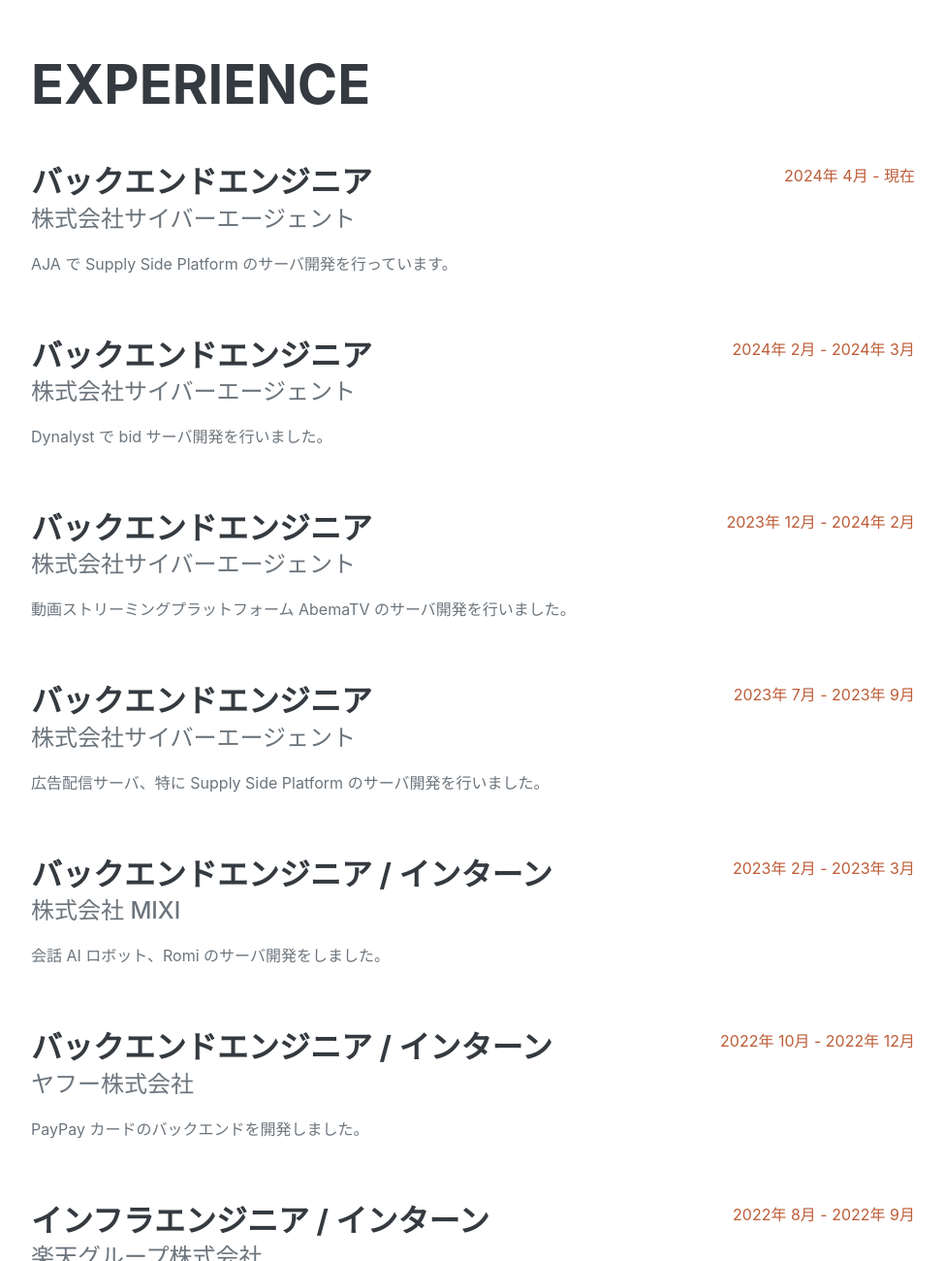
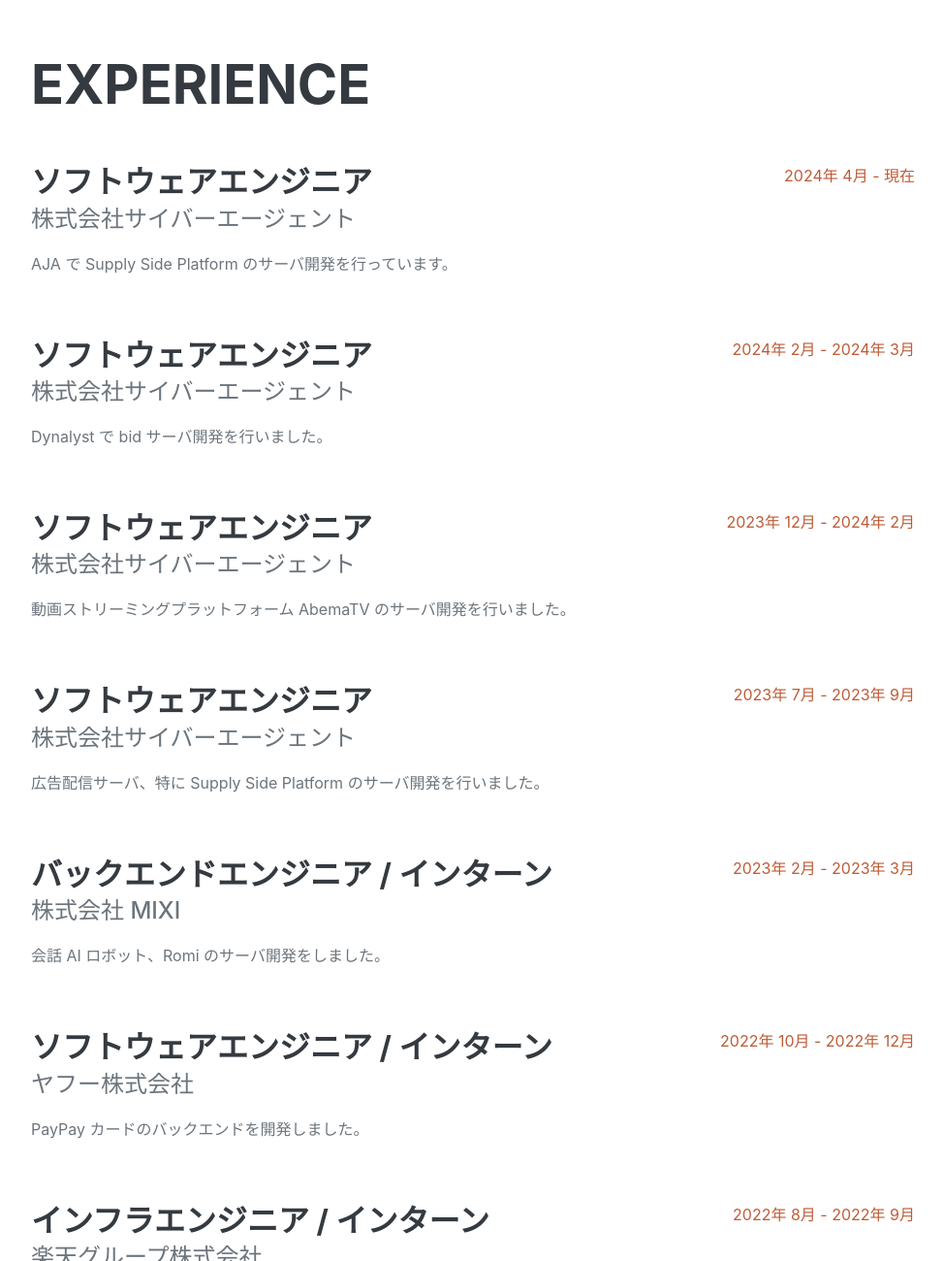
Before and after one commit to kei01234kei/kei01234kei.github.io, a plain HTML site: page index.html in a window 1280 px wide. Shown: the part 827-2127 px from the top of the page at 97% size, without its empty margins (288-1262 px from the left). Drawn offline with nearby package versions, Linux system fonts and the light colour scheme; a web font is replaced by a local one.

Commit message:
バックエンドエンジニア -> ソフトウェアエンジニア

```diff
--- a/index.html
+++ b/index.html
@@ -60,7 +60,7 @@
                     石上
                     <span class="text-primary">敬祐</span>
                 </h1>
-                <p class="lead mb-5">CyberAgent でバックエンドエンジニアをしています。</p>
+                <p class="lead mb-5">CyberAgent でソフトウェアエンジニアをしています。</p>
                 <div class="social-icons">
                     <a class="social-icon" href="https://www.linkedin.com/in/keisuke-ishigami-b571b2238/"><i
                             class="fab fa-linkedin-in"></i></a>
@@ -76,7 +76,7 @@
                 <h2 class="mb-5">Experience</h2>
                 <div class="d-flex flex-column flex-md-row justify-content-between mb-5">
                     <div class="flex-grow-1">
-                        <h3 class="mb-0">バックエンドエンジニア</h3>
+                        <h3 class="mb-0">ソフトウェアエンジニア</h3>
                         <div class="subheading mb-3">株式会社サイバーエージェント</div>
                         <p>AJA で Supply Side Platform のサーバ開発を行っています。</p>
                     </div>
@@ -84,7 +84,7 @@
                 </div>
                 <div class="d-flex flex-column flex-md-row justify-content-between mb-5">
                     <div class="flex-grow-1">
-                        <h3 class="mb-0">バックエンドエンジニア</h3>
+                        <h3 class="mb-0">ソフトウェアエンジニア</h3>
                         <div class="subheading mb-3">株式会社サイバーエージェント</div>
                         <p>Dynalyst で bid サーバ開発を行いました。</p>
                     </div>
@@ -92,7 +92,7 @@
                 </div>
                 <div class="d-flex flex-column flex-md-row justify-content-between mb-5">
                     <div class="flex-grow-1">
-                        <h3 class="mb-0">バックエンドエンジニア</h3>
+                        <h3 class="mb-0">ソフトウェアエンジニア</h3>
                         <div class="subheading mb-3">株式会社サイバーエージェント</div>
                         <p>動画ストリーミングプラットフォーム AbemaTV のサーバ開発を行いました。</p>
                     </div>
@@ -100,7 +100,7 @@
                 </div>
                 <div class="d-flex flex-column flex-md-row justify-content-between mb-5">
                     <div class="flex-grow-1">
-                        <h3 class="mb-0">バックエンドエンジニア</h3>
+                        <h3 class="mb-0">ソフトウェアエンジニア</h3>
                         <div class="subheading mb-3">株式会社サイバーエージェント</div>
                         <p>広告配信サーバ、特に Supply Side Platform のサーバ開発を行いました。</p>
                     </div>
@@ -116,7 +116,7 @@
                 </div>
                 <div class="d-flex flex-column flex-md-row justify-content-between mb-5">
                     <div class="flex-grow-1">
-                        <h3 class="mb-0">バックエンドエンジニア / インターン</h3>
+                        <h3 class="mb-0">ソフトウェアエンジニア / インターン</h3>
                         <div class="subheading mb-3">ヤフー株式会社</div>
                         <p>PayPay カードのバックエンドを開発しました。</p>
                     </div>
```
